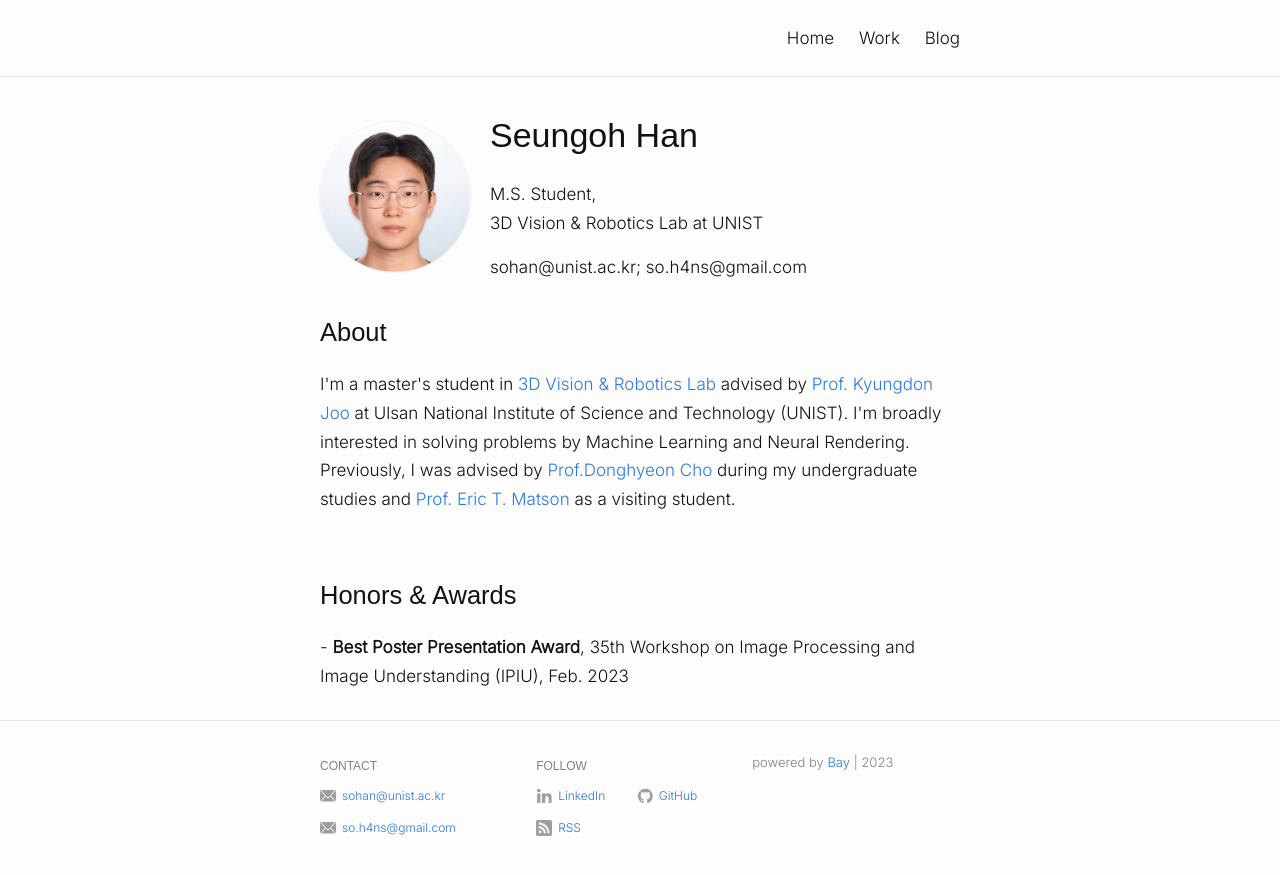
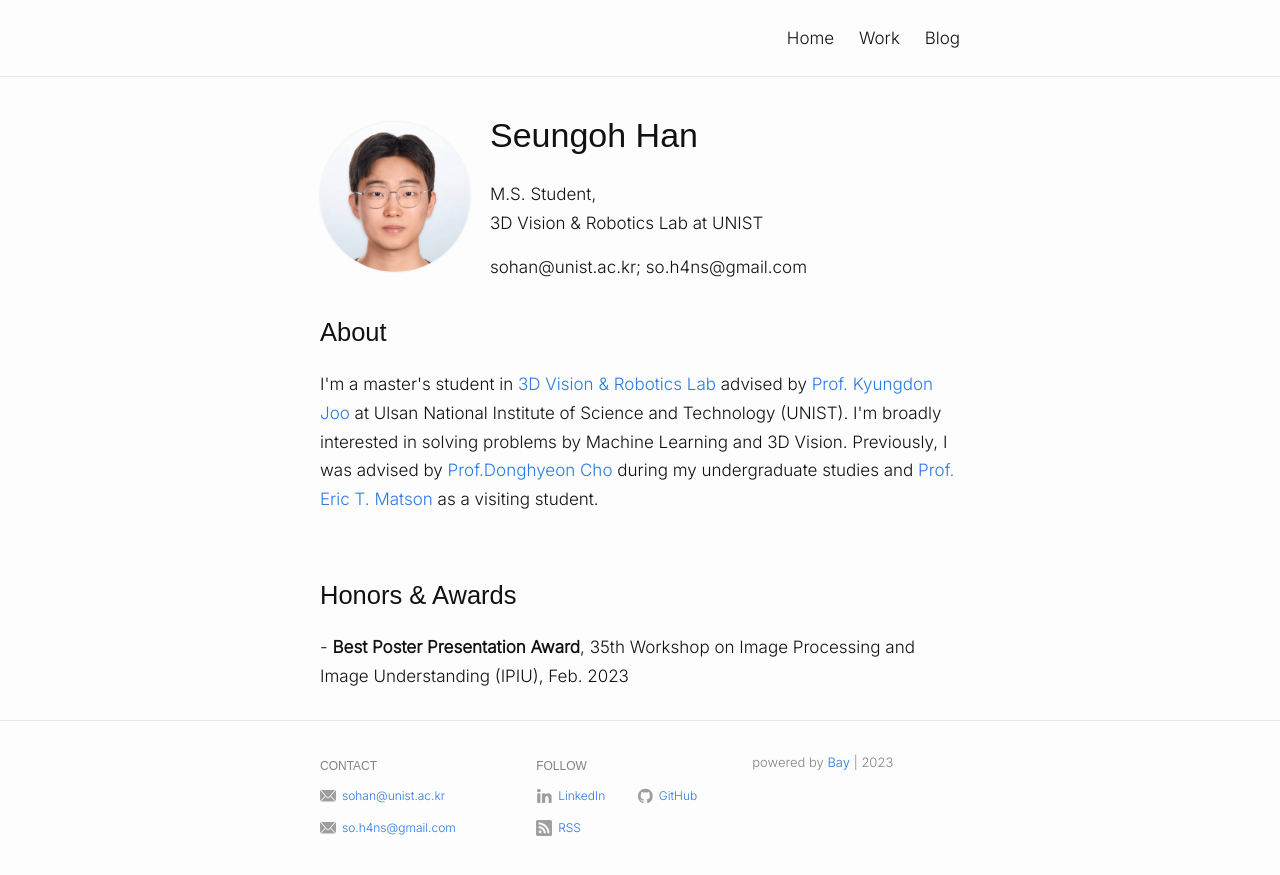
Before and after one commit to seung0h/seung0h.github.io, a Jekyll site: the page built from index.md, in a window 1280 px wide. Shown: the top 875 px of the page. Built offline with Jekyll 4.4.1, drawn with Linux system fonts in a browser that asks for light colours.

```diff
--- a/_config.yml
+++ b/_config.yml
@@ -46,7 +46,6 @@ sass:
     style: :compressed
 plugins:
   - jekyll-feed
-  - jemoji
 
 # Excluded items
 exclude:
--- a/index.md
+++ b/index.md
@@ -6,7 +6,7 @@ profile_picture:
 ---
 
 <p>
-  I'm a master's student in <a href="https://unist.info/">3D Vision & Robotics Lab</a> advised by <a href="https://scholar.google.co.kr/citations?user=hNxIPzMAAAAJ&hl=ko">Prof. Kyungdon Joo</a> at Ulsan National Institute of Science and Technology (UNIST). I'm broadly interested in solving problems by Machine Learning and Neural Rendering.
+  I'm a master's student in <a href="https://unist.info/">3D Vision & Robotics Lab</a> advised by <a href="https://scholar.google.co.kr/citations?user=hNxIPzMAAAAJ&hl=ko">Prof. Kyungdon Joo</a> at Ulsan National Institute of Science and Technology (UNIST). I'm broadly interested in solving problems by Machine Learning and 3D Vision.
 
   Previously, I was advised by <a href="https://scholar.google.com/citations?user=zj-NER4AAAAJ&hl=ko">Prof.Donghyeon Cho</a> during my undergraduate studies and <a href="https://scholar.google.com/citations?user=SY_I6OMAAAAJ&hl=en">Prof. Eric T. Matson</a> as a visiting student.
 </p>
```
Also changed, not shown: Gemfile.lock.
